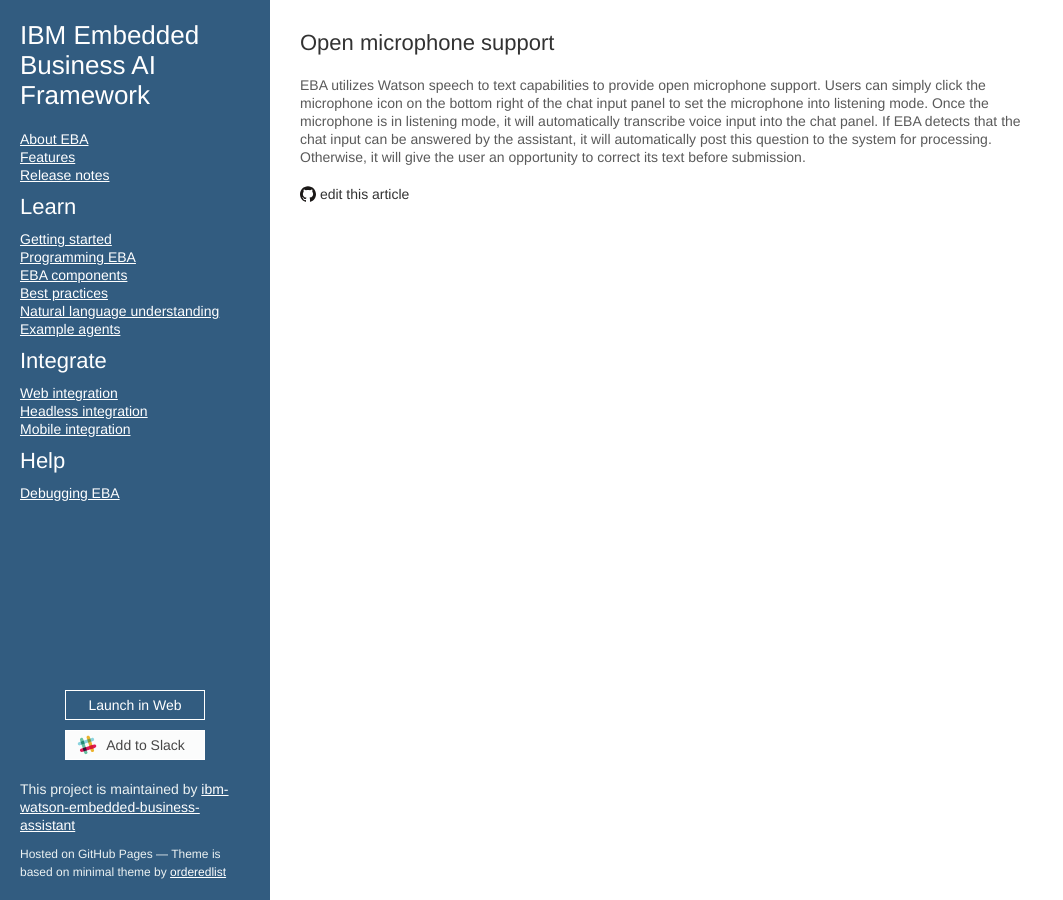
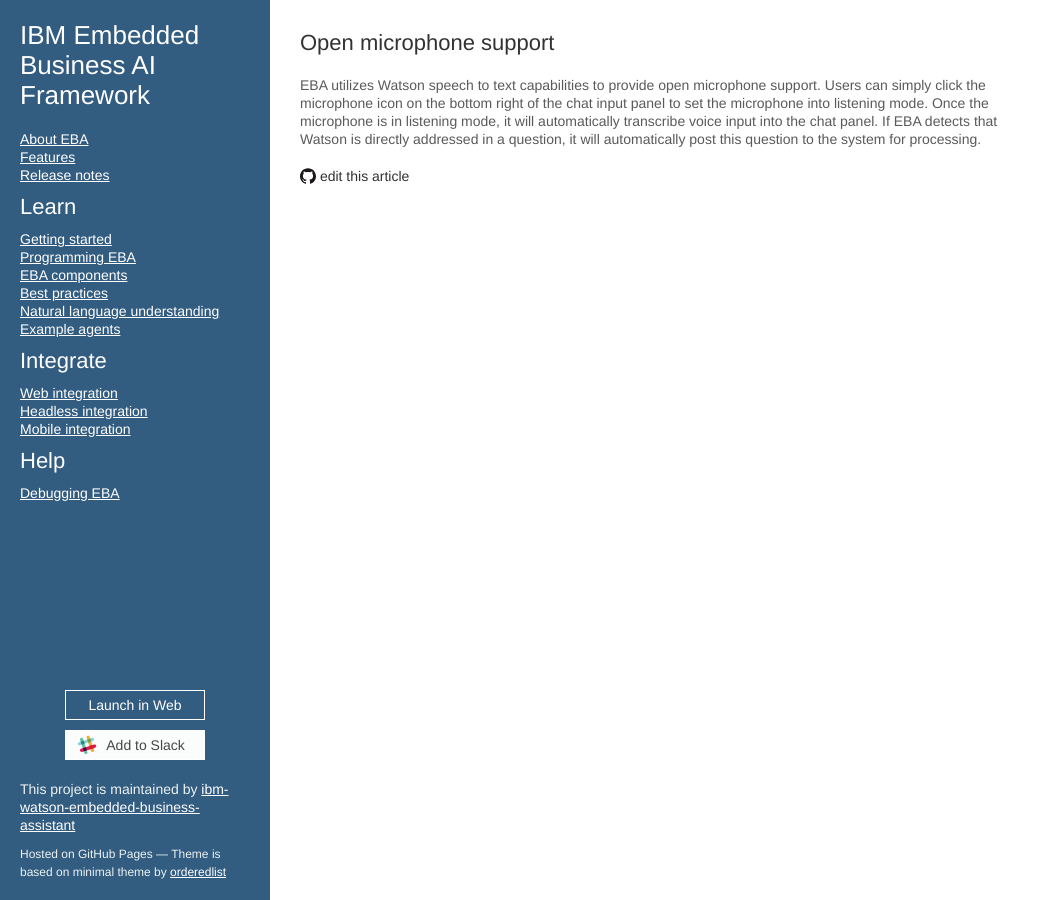
Before and after one commit to ibm-watson-embedded-business-assistant/eba-example-agents, a Jekyll site: the page built from release/blogs/OpenMicrophone.md, in a window 1280 px wide. Shown: the whole page, without its empty margins (0-1063 px from the left). Built offline with Jekyll 4.4.1, drawn with Linux system fonts in a browser that asks for light colours; our own code applies the rules of GitHub Pages for plain Markdown files.

Commit message:
Update OpenMicrophone.md

```diff
--- a/release/blogs/OpenMicrophone.md
+++ b/release/blogs/OpenMicrophone.md
@@ -1,3 +1,3 @@
 ## Open microphone support
 
-EBA utilizes Watson speech to text capabilities to provide open microphone support. Users can simply click the microphone icon on the bottom right of the chat input panel to set the microphone into listening mode. Once the microphone is in listening mode, it will automatically transcribe voice input into the chat panel. If EBA detects that the chat input can be answered by the assistant, it will automatically post this question to the system for processing. Otherwise, it will give the user an opportunity to correct its text before submission.
+EBA utilizes Watson speech to text capabilities to provide open microphone support. Users can simply click the microphone icon on the bottom right of the chat input panel to set the microphone into listening mode. Once the microphone is in listening mode, it will automatically transcribe voice input into the chat panel. If EBA detects that Watson is directly addressed in a question, it will automatically post this question to the system for processing.
```
